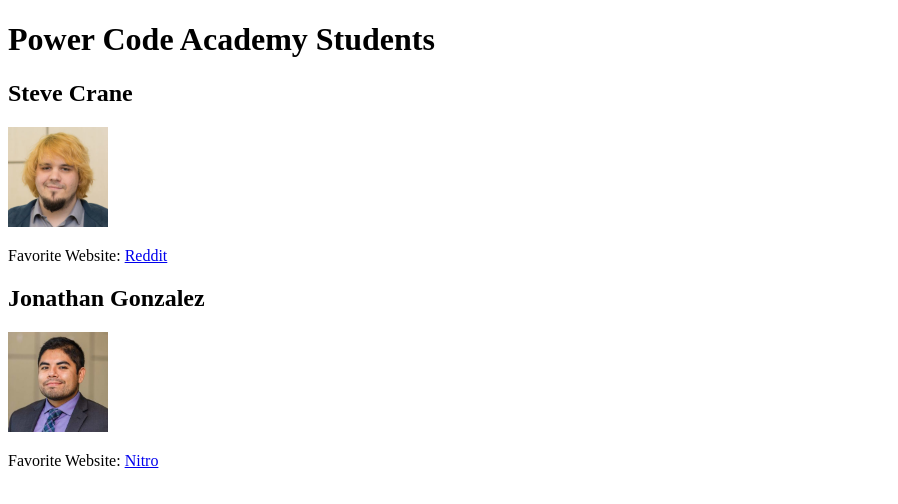
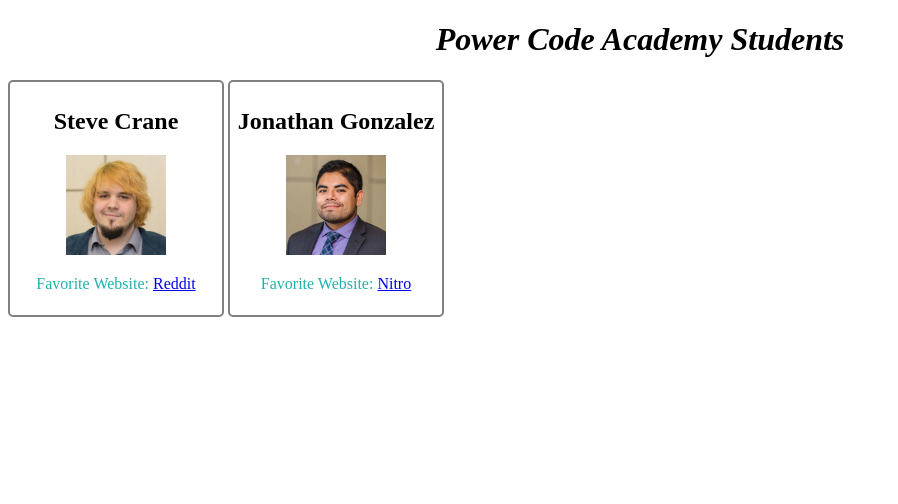
Before and after one commit to jon1735/steve_and_jon_first_git_project, a plain HTML site: page index.html in a window 1280 px wide. Shown: the whole page, without its empty margins (0-898 px from the left). Drawn offline with Linux system fonts and the light colour scheme.

Commit message:
Added stylesheet

```diff
--- /dev/null
+++ b/css/style.css
@@ -0,0 +1,15 @@
+h1 {
+    font-style: italic;
+    text-align: center;
+  }
+.Favorite-Website {
+    color: LightSeaGreen
+}
+div.developer {
+    width: 200px;
+    display: inline-block;
+    border: 2px solid grey;
+    border-radius: 5px;
+    padding: 6px;
+    text-align: center;
+  }
--- a/index.html
+++ b/index.html
@@ -1,6 +1,7 @@
 <!DOCTYPE html>
 <html lang="en">
     <head>
+        <link rel="stylesheet" href="css/style.css">
         <title>Code Academy Students</title>
     </head>
     <body>
```
